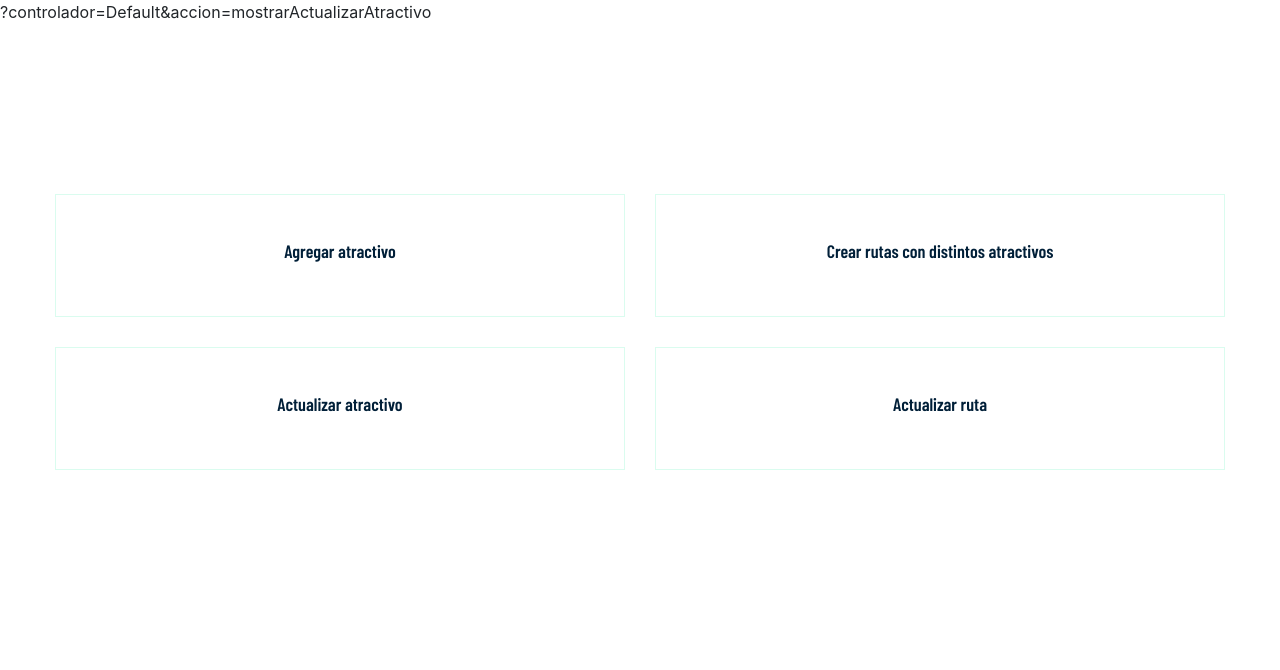
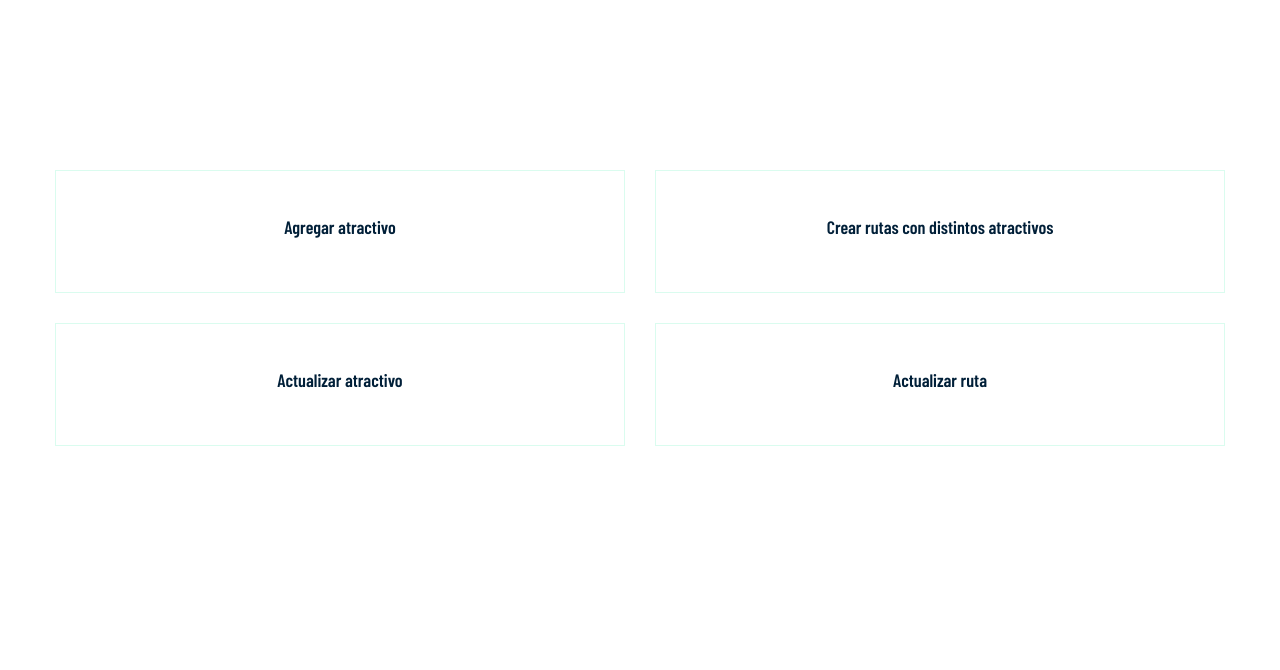
Before and after one commit to Kenneth2698/SitioWebGrupo1, a PHP site: page /view/menuAdministrativo.php in a window 1280 px wide. Shown: the part 442-1112 px from the top of the page. After the commit the page ends 888 px from the top, so only its background shows below. Run offline with PHP 8.4, Linux system fonts and the light colour scheme; some web fonts are replaced.

Commit message:
Correcion

```diff
--- a/view/menuAdministrativo.php
+++ b/view/menuAdministrativo.php
@@ -99,7 +99,6 @@
 
         <!-- Support Company End-->
         <!-- Our Services Start -->
-        ?controlador=Default&accion=mostrarActualizarAtractivo
         <div class="our-services place-padding">
             <div class="container">
                 <div class="row d-flex justify-contnet-center">
```
